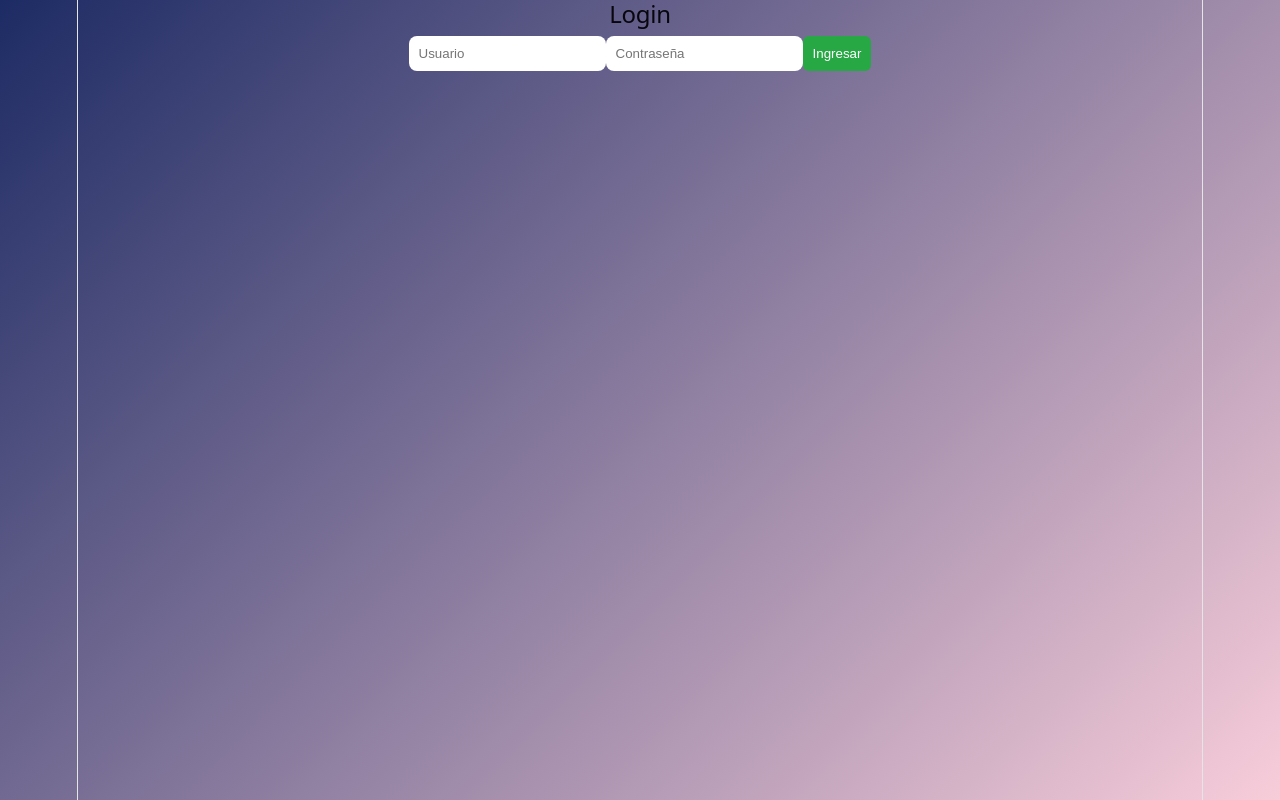
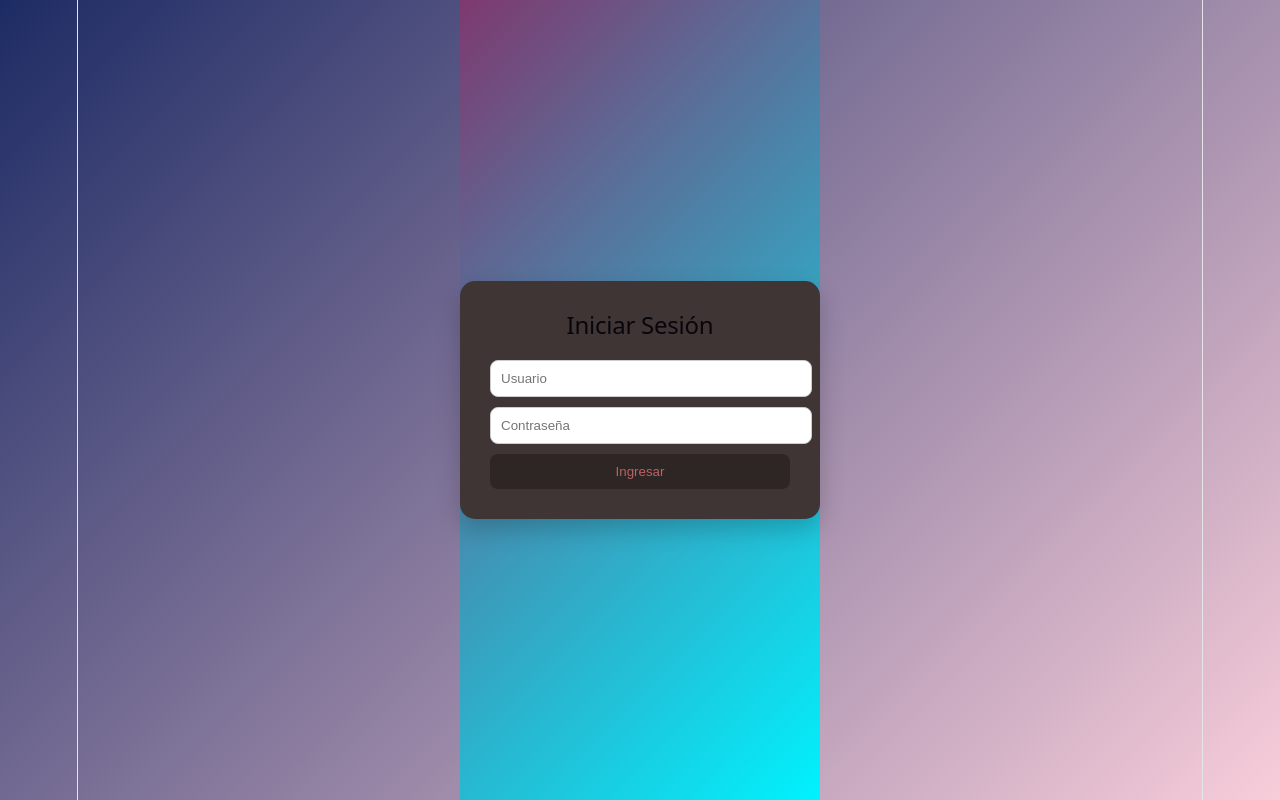
Before and after one commit to VanPam1/Task_Manager_React, a React (Vite) app: page / in a window 1280 px wide. Built offline with nearby package versions, Linux system fonts and the light colour scheme.

Commit message:
corrigiendo errores

```diff
--- a/src/App.tsx
+++ b/src/App.tsx
@@ -17,16 +17,11 @@ type Filter = "todos" | "pendiente" | "completado";
 function App() {
   const [tasks, setTasks] = useState<Task[]>([]);
   const [filter, setFilter] = useState<Filter>("todos");
-
   const [token, setToken] = useState<string | null>(
     localStorage.getItem("token")
   );
-  if (!token) {
-    return <Login onLogin={setToken} />;
-  }
 
-
-  // 🔥 FUNCIÓN CENTRAL (IMPORTANTE)
+  // FUNCIÓN CENTRAL
   const fetchTasks = async () => {
     try {
       const res = await fetch("http://localhost:3000/tasks");
@@ -37,19 +32,20 @@ function App() {
     }
   };
 
-  // ✅ Cargar tareas al iniciar
+  //cargar tareas después del login
   useEffect(() => {
+    if (token) {
       fetchTasks();
-  }, []);
+    }
+  }, [token]);
 
-  // ✅ POST
+  // POST
   const addTask = async (task: string) => {
     if (!task.trim()) {
       alert("La tarea no puede estar vacía");
       return;
     }
 
-    try {
     await fetch("http://localhost:3000/tasks", {
       method: "POST",
       headers: {
@@ -58,36 +54,61 @@ function App() {
       body: JSON.stringify({ text: task }),
     });
 
-      fetchTasks(); // 🔥 sincronizar
-    } catch (error) {
-      console.error("Error al agregar tarea:", error);
+    fetchTasks();
+  };
+  // PUT para editar texto de tarea
+  const editTask = async (id: number, newText: string) => {
+  if (!newText.trim()) {
+    alert("No puede estar vacío");
+    return;
   }
+
+  await fetch(`http://localhost:3000/tasks/edit/${id}`, {
+    method: "PUT",
+    headers: {
+      "Content-Type": "application/json",
+    },
+    body: JSON.stringify({ text: newText }),
+  });
+
+  fetchTasks();
 };
 
-  // ✅ DELETE (AHORA CON BACKEND)
+  // ✅ DELETE
   const deleteTask = async (id: number) => {
-    try {
     await fetch(`http://localhost:3000/tasks/${id}`, {
       method: "DELETE",
     });
 
-      fetchTasks(); // 🔥 sincronizar
-    } catch (error) {
-      console.error("Error al eliminar tarea:", error);
-    }
+    fetchTasks();
   };
 
-  // ✅ PUT (TOGGLE COMPLETED)
+  // ✅ PUT
   const toggleTask = async (id: number) => {
-    try {
     await fetch(`http://localhost:3000/tasks/${id}`, {
       method: "PUT",
     });
 
-      fetchTasks(); // 🔥 sincronizar
-    } catch (error) {
-      console.error("Error al actualizar tarea:", error);
-    }
+    fetchTasks();
+  };
+
+  // 🔥 logout
+  const logout = () => {
+    localStorage.removeItem("token");
+    setTasks([]);
+    setToken(null);
+  };
+
+  // 🔐 probar ruta privada
+  const testPrivate = async () => {
+    const res = await fetch("http://localhost:3000/private", {
+      headers: {
+        Authorization: `Bearer ${token}`,
+      },
+    });
+
+    const data = await res.json();
+    alert(data.message);
   };
 
   // 🔎 FILTROS
@@ -99,6 +120,9 @@ function App() {
 
   return (
     <div className="app">
+      {!token ? (
+        <Login onLogin={setToken} />
+      ) : (
         <div className="container">
           <Header />
 
@@ -106,8 +130,12 @@ function App() {
 
           <div className="filters">
             <button onClick={() => setFilter("todos")}>Todos</button>
-          <button onClick={() => setFilter("pendiente")}>Pendiente</button>
-          <button onClick={() => setFilter("completado")}>Completado</button>
+            <button onClick={() => setFilter("pendiente")}>
+              Pendiente
+            </button>
+            <button onClick={() => setFilter("completado")}>
+              Completado
+            </button>
           </div>
 
           {filteredTasks.length === 0 ? (
@@ -117,11 +145,14 @@ function App() {
               tasks={filteredTasks}
               onDelete={deleteTask}
               onToggle={toggleTask}
+              onEdit={editTask}
             />
           )}
 
           <Footer total={tasks.length} />
+          <button onClick={logout}>Cerrar sesión</button>
         </div>
+      )}
     </div>
   );
 }
--- a/src/componentes/Login.tsx
+++ b/src/componentes/Login.tsx
@@ -1,4 +1,5 @@
 import { useState } from "react";
+import "../styles/Login.css";
 
 type Props = {
   onLogin: (token: string) => void;
@@ -9,6 +10,11 @@ function Login({ onLogin }: Props) {
   const [password, setPassword] = useState("");
 
   const handleLogin = async () => {
+    if (!username || !password) {
+      alert("Completa los campos");
+      return;
+    }
+
     try {
       const res = await fetch("http://localhost:3000/login", {
         method: "POST",
@@ -25,9 +31,7 @@ function Login({ onLogin }: Props) {
         return;
       }
 
-      // 🔥 guardar token
       localStorage.setItem("token", data.token);
-
       onLogin(data.token);
 
     } catch (error) {
@@ -36,8 +40,9 @@ function Login({ onLogin }: Props) {
   };
 
   return (
-    <div className="login">
-      <h2>Login</h2>
+    <div className="login-container">
+      <div className="login-card">
+        <h2>Iniciar Sesión</h2>
 
         <input
           placeholder="Usuario"
@@ -54,6 +59,7 @@ function Login({ onLogin }: Props) {
 
         <button onClick={handleLogin}>Ingresar</button>
       </div>
+    </div>
   );
 }
 
--- a/src/componentes/TaskCard.tsx
+++ b/src/componentes/TaskCard.tsx
@@ -1,15 +1,41 @@
-import {Task} from "../App";
+import { useState } from "react";
+import { Task } from "../App";
 import "../styles/TaskCard.css";
 
 type Props = {
   task: Task;
   onDelete: (id: number) => void;
   onToggle: (id: number) => void;
+  onEdit: (id: number, newText: string) => void;
 };
 
-function TaskCard({ task, onDelete, onToggle }: Props) {
+function TaskCard({ task, onDelete, onToggle, onEdit }: Props) {
+  const [editing, setEditing] = useState(false);
+  const [text, setText] = useState(task.text);
+
+  const handleEdit = () => {
+    if (!text.trim()) {
+      alert("No puede estar vacío");
+      return;
+    }
+
+    onEdit(task.id, text);
+    setEditing(false);
+  };
+
   return (
     <li className="task-card">
+      {editing ? (
+        <>
+          <input
+            value={text}
+            onChange={(e) => setText(e.target.value)}
+          />
+          <button onClick={handleEdit}>Guardar</button>
+          <button onClick={() => setEditing(false)}>Cancelar</button>
+        </>
+      ) : (
+        <>
           <span
             className={task.completed ? "completed" : ""}
             onClick={() => onToggle(task.id)}
@@ -17,7 +43,21 @@ function TaskCard({ task, onDelete, onToggle }: Props) {
             {task.completed ? "✅ " : "⬜ "}
             {task.text}
           </span>
-      <button className="delete-btn" onClick={() => onDelete(task.id)}>Eliminar</button>
+          <div className="actions">
+            {/* BOTÓN EDITAR */}
+            <button className="edit-btn" onClick={() => setEditing(true)}>
+              Editar
+            </button>
+
+            <button
+              className="delete-btn"
+              onClick={() => onDelete(task.id)}>
+              Eliminar
+            </button>
+          </div>
+
+        </>
+      )}
     </li>
   );
 }
--- a/src/componentes/TaskList.tsx
+++ b/src/componentes/TaskList.tsx
@@ -5,17 +5,19 @@ type Props = {
   tasks: Task[];
   onDelete: (id: number) => void;
   onToggle: (id: number) => void;
+  onEdit: (id: number, text: string) => void;
 };
 
-function TaskList({ tasks, onDelete, onToggle }: Props) {
+function TaskList({ tasks, onDelete, onToggle, onEdit }: Props) {
   return (
     <ul>
       {tasks.map(task => (
         <TaskCard
           key={task.id}
           task={task}
-          onDelete={() => onDelete(task.id)}
-          onToggle={() => onToggle(task.id)}
+          onDelete={onDelete}
+          onToggle={onToggle}
+          onEdit={onEdit}
         />
       ))}
     </ul>
--- a/src/index.css
+++ b/src/index.css
@@ -66,7 +66,7 @@ body {
   backdrop-filter: blur(12px);
   padding: 30px;
   border-radius: 15px;
-  width: 400px;
+  width: 500px;
   text-align: center;
   box-shadow: 0 8px 30px rgba(0,0,0,0.3);
 }
--- /dev/null
+++ b/src/styles/Login.css
@@ -0,0 +1,52 @@
+.login-container {
+  height: 100vh;
+  display: flex;
+  justify-content: center;
+  align-items: center;
+
+  background: linear-gradient(135deg, #7e396f, #00f2fe);
+}
+
+.login-card {
+  background: rgb(64, 53, 53);
+  padding: 30px;
+  border-radius: 15px;
+  width: 300px;
+  text-align: center;
+
+  box-shadow: 0 10px 25px rgba(0,0,0,0.2);
+  animation: fadeIn 0.5s ease;
+}
+
+.login-card h2 {
+  margin-bottom: 20px;
+}
+
+.login-card input {
+  width: 100%;
+  padding: 10px;
+  margin-bottom: 10px;
+  border-radius: 8px;
+  border: 1px solid #ccc;
+}
+
+.login-card button {
+  width: 100%;
+  padding: 10px;
+  background: #0401034c;
+  color: rgb(189, 98, 98);
+  border: none;
+  border-radius: 8px;
+  cursor: pointer;
+}
+
+.login-card button:hover {
+  background: #7297e1;
+}
+
+@keyframes fadeIn {
+  from {
+    opacity: 0;
+    transform: translateY(10px);
+  }
+}
--- a/src/styles/TaskCard.css
+++ b/src/styles/TaskCard.css
@@ -5,6 +5,16 @@
   border-radius: 8px;
   display: flex;
   justify-content: space-between;
+}
+.actions{
+  display: flex;
+  gap: 5px;
+}
+.actions button {
+  padding: 6px 10px;
+  border-radius: 6px;
+  border: none;
+  cursor: pointer;
 }
 
 .completed {
@@ -32,3 +42,6 @@
     transform: translateY(10px);
   }
 }
+.task-card button {
+  margin-left: 5px;
+}
```
Also changed, not shown: 1 other file (tests, documents, lock files or other folders). Lines whose indentation alone changed are shown as unchanged.
